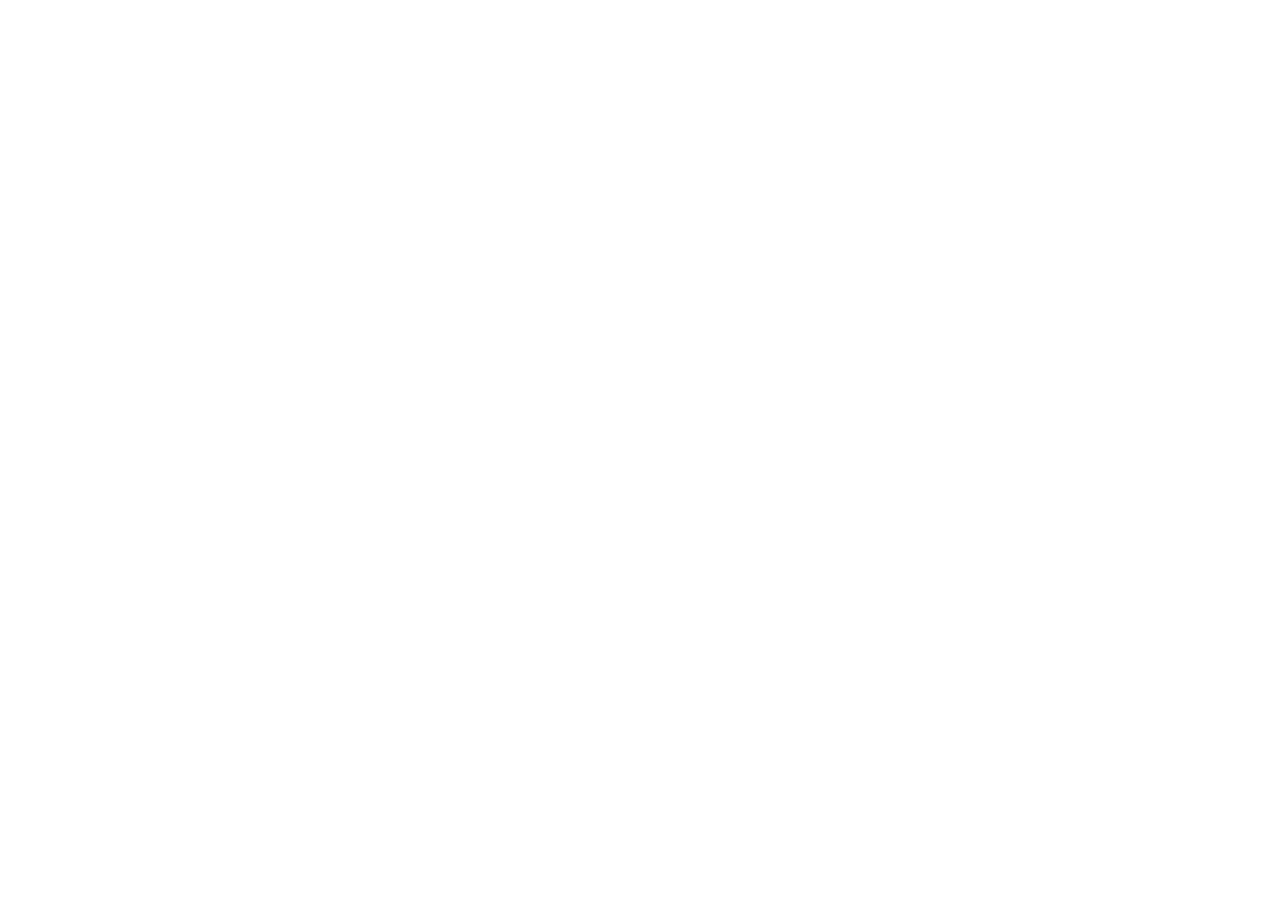
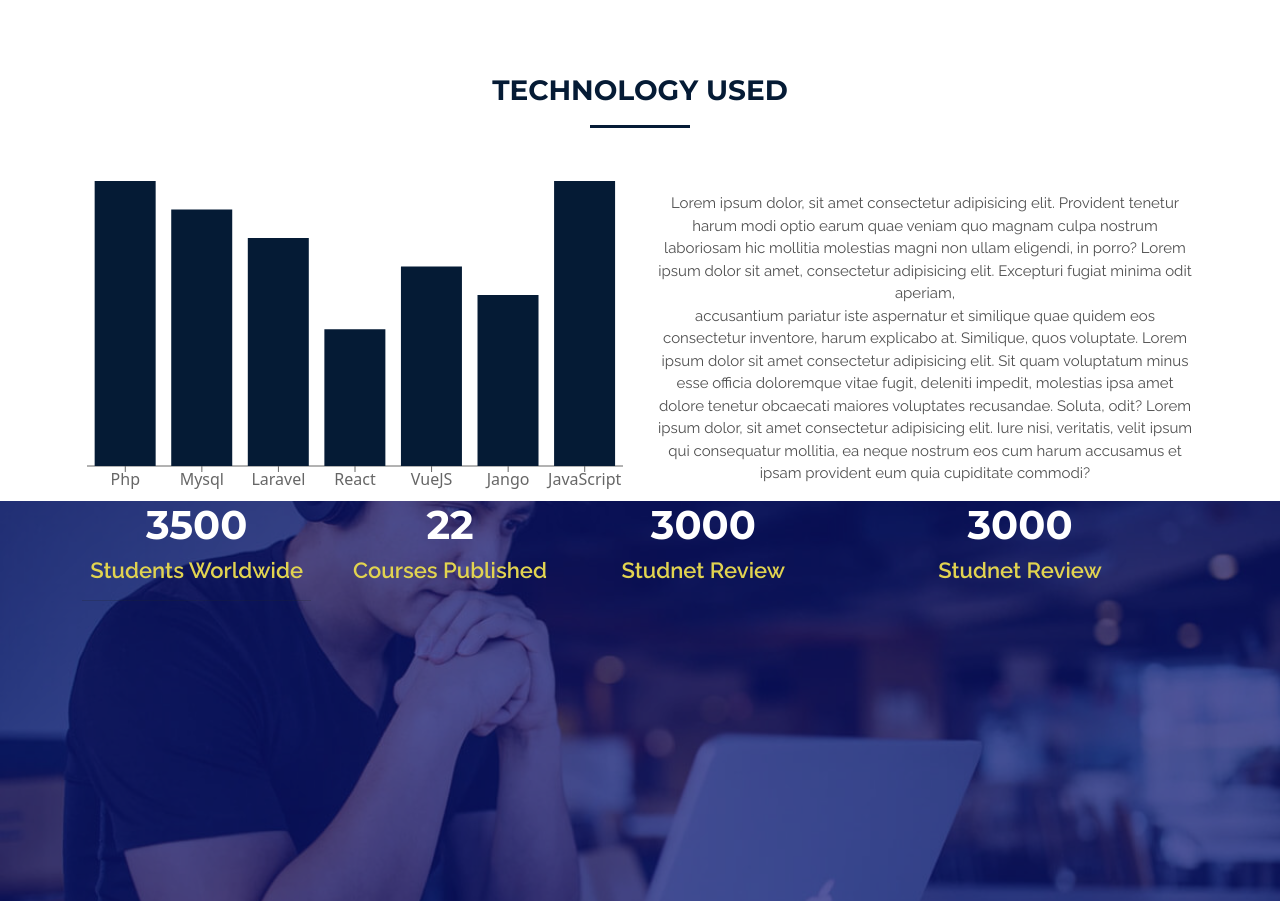
Before and after one commit to Harounjlassi/EasyLearning, a React (Create React App) app: page / in a window 1280 px wide. Shown: the part 1100-2001 px from the top of the page. Before the commit the page ends 1094 px from the top, so only its background shows below. Built offline with nearby package versions, Linux system fonts and the light colour scheme; a web font is replaced by a local one.

Commit message:
editCustomStyle

```diff
--- a/package.json
+++ b/package.json
@@ -11,6 +11,7 @@
     "react-bootstrap": "^2.10.4",
     "react-dom": "^18.3.1",
     "react-scripts": "5.0.1",
+    "recharts": "^2.12.7",
     "web-vitals": "^2.1.4"
   },
   "scripts": {
--- a/src/App.js
+++ b/src/App.js
@@ -2,6 +2,8 @@ import React from "react";
 import TopBanner from "./components/TopBanner/TopBanner";
 import Services from "./components/Services/Services";
 import TopNavigation from "./components/TopNavigation/TopNavigation";
+import Analysis from "./components/Analysis/Analysis";
+import Summary from "./components/Summary/Summary";
 
 function App() {
   return (
@@ -10,6 +12,8 @@ function App() {
 
       <TopBanner />
       <Services />
+      <Analysis />
+      <Summary />
     </div>
   );
 }
--- a/src/asset/css/custom.css
+++ b/src/asset/css/custom.css
@@ -123,3 +123,29 @@
   font-size: 30px;
   color: #000000 !important;
 }
+.summaryBanner {
+  background-image: url("../image/summary.jpg");
+  min-height: 400px;
+  background-attachment: fixed;
+  background-position: center;
+  background-repeat: no-repeat;
+  background-size: cover;
+}
+.summaryBannerOverlay {
+  position: absolute;
+  min-height: 400px;
+  width: 100%;
+  background: rgba(12, 19, 116, 0.7);
+}
+.countNumber {
+  color: #ffffff;
+  font-family: "Montserrat", sans-serif;
+  font-weight: 700;
+  font-size: 40px;
+}
+.countTitle {
+  color: #e1d350;
+  font-family: "Raleway", sans-serif;
+  font-weight: 600;
+  font-size: 22px;
+}
--- /dev/null
+++ b/src/components/Analysis/Analysis.jsx
@@ -0,0 +1,63 @@
+import React, { Component, Fragment } from "react";
+import { Container, Row, Col } from "react-bootstrap";
+import { BarChart, Bar, ResponsiveContainer, XAxis, Tooltip } from "recharts";
+class Analysis extends Component {
+  constructor() {
+    super();
+    this.state = {
+      data: [
+        { Technologies: "Php", Project: 100 },
+        { Technologies: "Mysql", Project: 90 },
+        { Technologies: "Laravel", Project: 80 },
+        { Technologies: "React", Project: 48 },
+        { Technologies: "VueJS", Project: 70 },
+        { Technologies: "Jango", Project: 60 },
+        { Technologies: "JavaScript", Project: 100 },
+      ],
+    };
+  }
+
+  render() {
+    return (
+      <Fragment>
+        <Container className="text-center">
+          <h1 className="ServiceMainTitle">TECHNOLOGY USED</h1>
+          <div className="bottom"></div>
+          <Row>
+            <Col lg={6} md={12} sm={12}>
+              <ResponsiveContainer>
+                <BarChart width={100} height={300} data={this.state.data}>
+                  <XAxis dataKey="Technologies"> </XAxis>
+                  <Tooltip />
+                  <Bar fill="#051b35" dataKey="Project"></Bar>
+                </BarChart>
+              </ResponsiveContainer>
+            </Col>
+            <Col lg={6} md={12} sm={12}>
+              <p className="text-justify serviceDescription">
+                Lorem ipsum dolor, sit amet consectetur adipisicing elit.
+                Provident tenetur harum modi optio earum quae veniam quo magnam
+                culpa nostrum laboriosam hic mollitia molestias magni non ullam
+                eligendi, in porro? Lorem ipsum dolor sit amet, consectetur
+                adipisicing elit. Excepturi fugiat minima odit aperiam,
+                <br />
+                accusantium pariatur iste aspernatur et similique quae quidem
+                eos consectetur inventore, harum explicabo at. Similique, quos
+                voluptate. Lorem ipsum dolor sit amet consectetur adipisicing
+                elit. Sit quam voluptatum minus esse officia doloremque vitae
+                fugit, deleniti impedit, molestias ipsa amet dolore tenetur
+                obcaecati maiores voluptates recusandae. Soluta, odit? Lorem
+                ipsum dolor, sit amet consectetur adipisicing elit. Iure nisi,
+                veritatis, velit ipsum qui consequatur mollitia, ea neque
+                nostrum eos cum harum accusamus et ipsam provident eum quia
+                cupiditate commodi?
+              </p>
+            </Col>
+          </Row>
+        </Container>
+      </Fragment>
+    );
+  }
+}
+
+export default Analysis;
--- /dev/null
+++ b/src/components/Summary/Summary.jsx
@@ -0,0 +1,43 @@
+import React, { Component, Fragment } from "react";
+import { Container, Row, Col } from "react-bootstrap";
+
+class Summary extends Component {
+  render() {
+    return (
+      <Fragment>
+        <Container fluid={true} className="summaryBanner p-0">
+          <div className="summaryBannerOverlay">
+            <Container className="text-center">
+              <Row>
+                <Col lg={8} md={6} sm={12}>
+                  <Row>
+                    <Col>
+                      <h1 className="countNumber">3500</h1>
+                      <h4 className="countTitle">Students Worldwide</h4>
+                      <hr className="busy-white" />
+                    </Col>
+                    <Col>
+                      <h1 className="countNumber">22</h1>
+                      <h4 className="countTitle">Courses Published</h4>
+                    </Col>
+                    <Col>
+                      <h1 className="countNumber">3000</h1>
+                      <h4 className="countTitle">Studnet Review</h4>
+                    </Col>
+                  </Row>
+                </Col>
+
+                <Col lg={4} md={6} sm={12}>
+                  <h1 className="countNumber">3000</h1>
+                  <h4 className="countTitle">Studnet Review</h4>
+                </Col>
+              </Row>
+            </Container>
+          </div>
+        </Container>
+      </Fragment>
+    );
+  }
+}
+
+export default Summary;
--- a/src/components/TopNavigation/TopNavigation.jsx
+++ b/src/components/TopNavigation/TopNavigation.jsx
@@ -55,7 +55,7 @@ export class TopNavigation extends Component {
               <Nav className="me-auto"></Nav>
               <Nav>
                 <Nav.Link className={this.state.navBarItem} href="#deets">
-                  ABOUT{" "}
+                  ABOUT
                 </Nav.Link>
                 <Nav.Link className={this.state.navBarItem} href="#deets">
                   HOME
```
Also changed, not shown: 2 other files (tests, documents, lock files or other folders).
